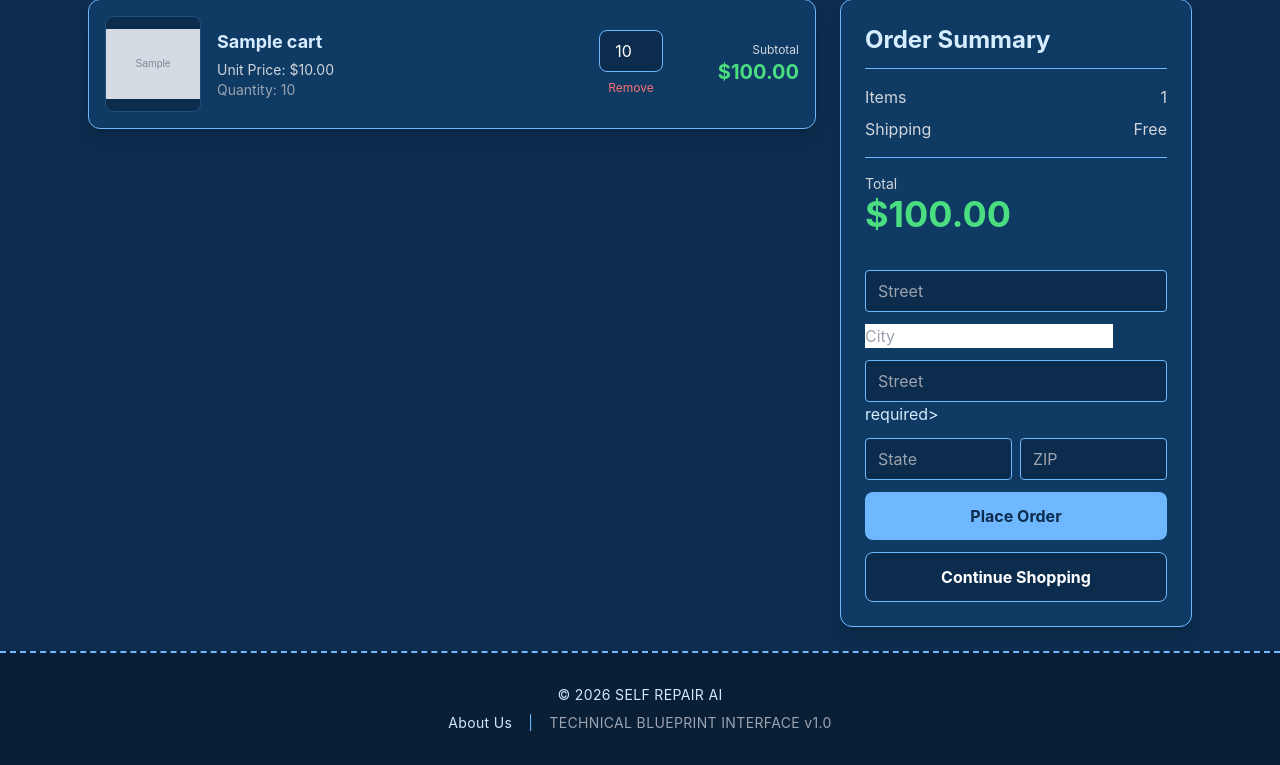
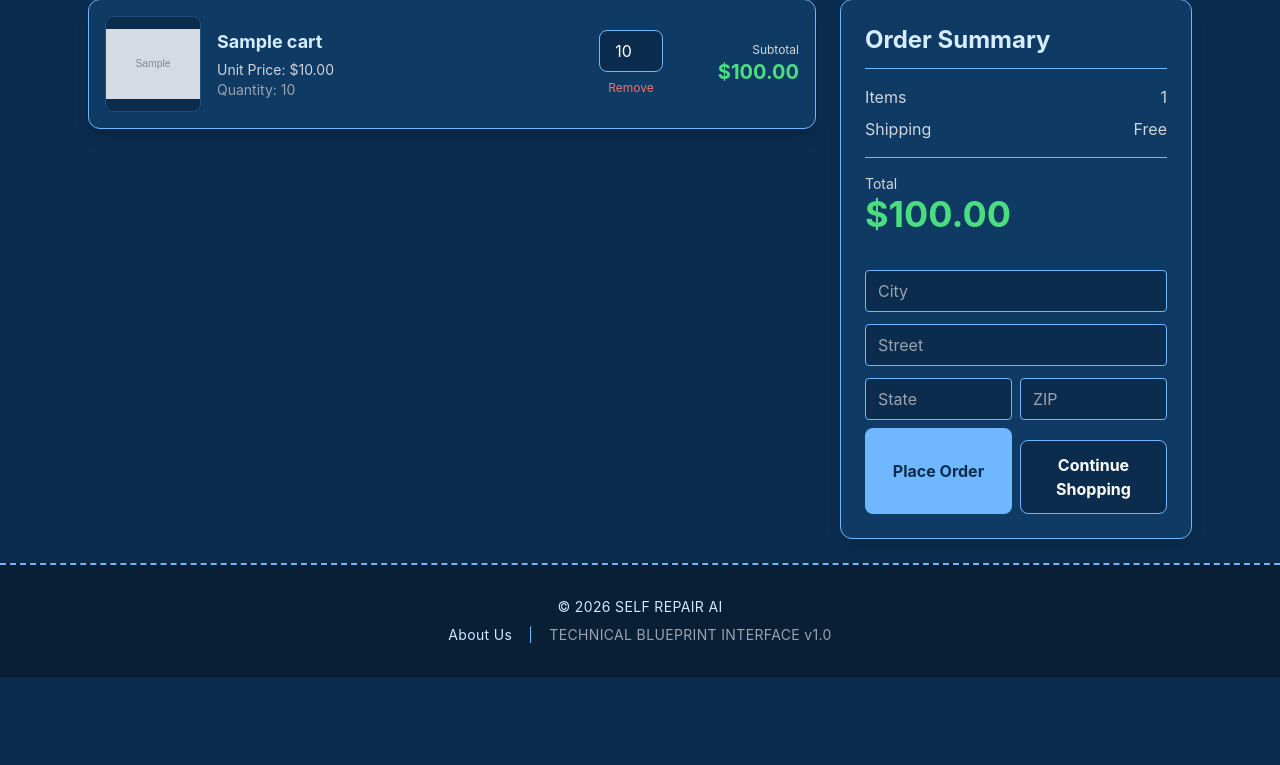
Before and after one commit to Brooklyn-STEAM/10053-Empowering-Self-Repair-of-Electronic-Devices-With-Artificial-Intelligence, a Python web app: template templates/checkout.html.jinja in a window 1280 px wide. Shown: the part 186-951 px from the top of the page. After the commit the page ends 863 px from the top, so only its background shows below. Run offline with Jinja, Linux system fonts and the light colour scheme; the template is opened without the code that fills it: most values are stand-ins (such as "Sample title", 1, 10 or a date in 2020); grey boxes marked "Sample" are stand-in pictures; some libraries are stand-ins or nearby versions.

Commit message:
Checkout fix

```diff
--- a/templates/checkout.html.jinja
+++ b/templates/checkout.html.jinja
@@ -265,25 +265,14 @@
                        name="csrf_token"
                        value="{{ csrf_token() }}">
 
-                <input type="text"
-                       name="street"
-                       placeholder="Street"
-
-                       class="w-full bg-[#0b2c4d]
-                              border border-[#6fb7ff]
-                              rounded px-3 py-2"
-
-                       required>
 
                 <input type="text"
                        name="city"
                        placeholder="City"
+                       class="w-full bg-[#0b2c4d] border border-[#6fb7ff] rounded px-3 py-2" required>
 
-                <input type="hidden" name="csrf_token" value="{{ csrf_token() }}">
                 <input type="text" name="street" placeholder="Street"
                        class="w-full bg-[#0b2c4d] border border-[#6fb7ff] rounded px-3 py-2" required>
-
-                       required>
 
                 <div class="grid grid-cols-2 gap-2">
 
@@ -304,8 +293,6 @@
                            class="w-full bg-[#0b2c4d]
                                   border border-[#6fb7ff]
                                   rounded px-3 py-2"
-
-                           required>
 
                 </div>
 
```
